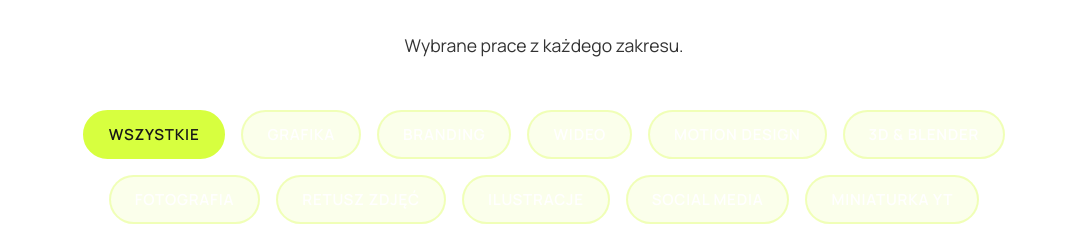
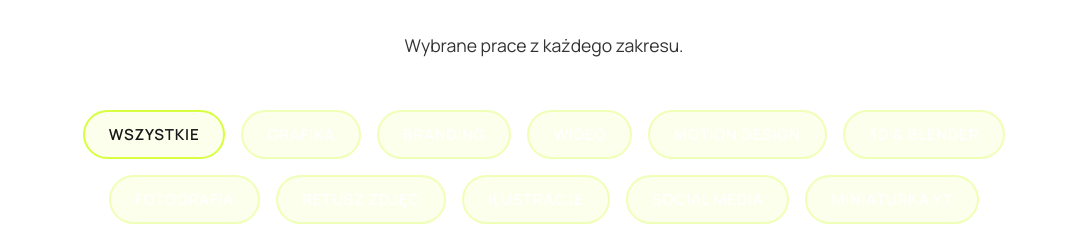
Before and after one commit to martynamarzena/martynamarzena.github.io, a React (Vite) app: page / in a window 1280 px wide. Shown: the part 5110-5336 px from the top of the page, without its empty margins (96-1183 px from the left). Built offline with nearby package versions, Linux system fonts and the light colour scheme.

Commit message:
nie wyczymam

```diff
--- a/src/components/Portfolio.css
+++ b/src/components/Portfolio.css
@@ -27,7 +27,7 @@
 }
 
 .filter-btn {
-  background-color: rgba(215, 255, 63, 0.1);
+  background-color: rgba(215, 255, 63, 0.1) !important;
   color: var(--color-white);
   border: 3px solid transparent;
   padding: 0.75rem 1.5rem;
```
